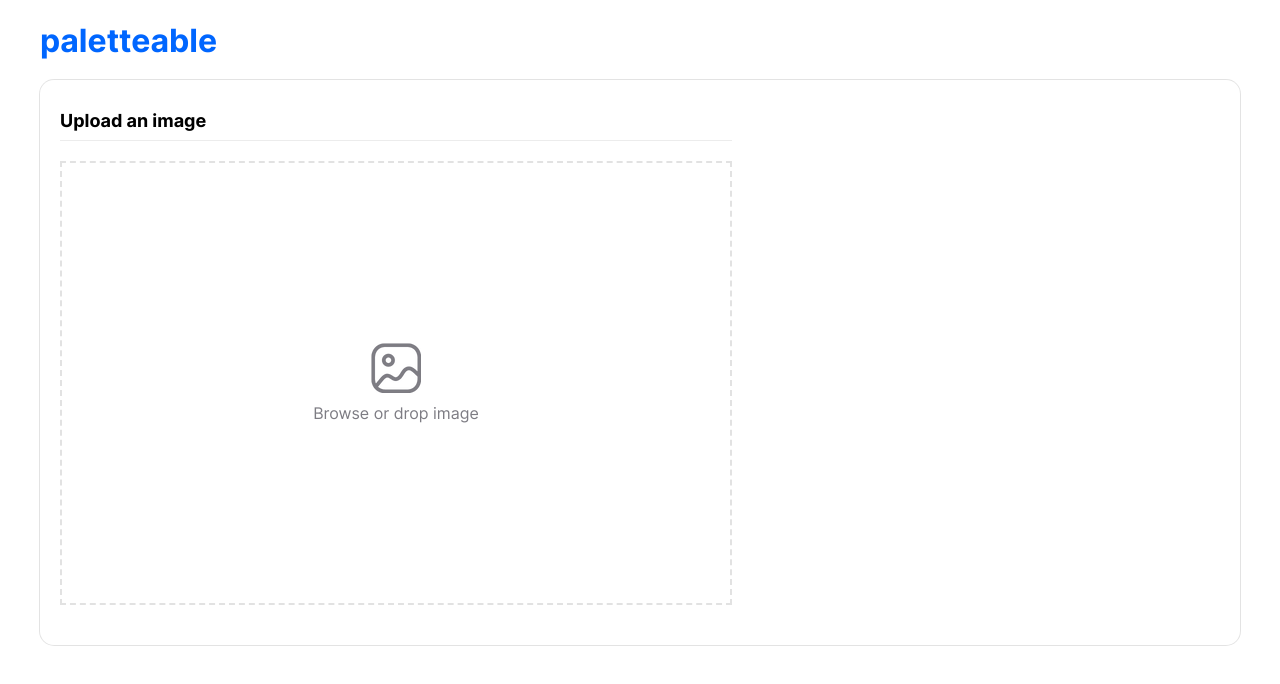
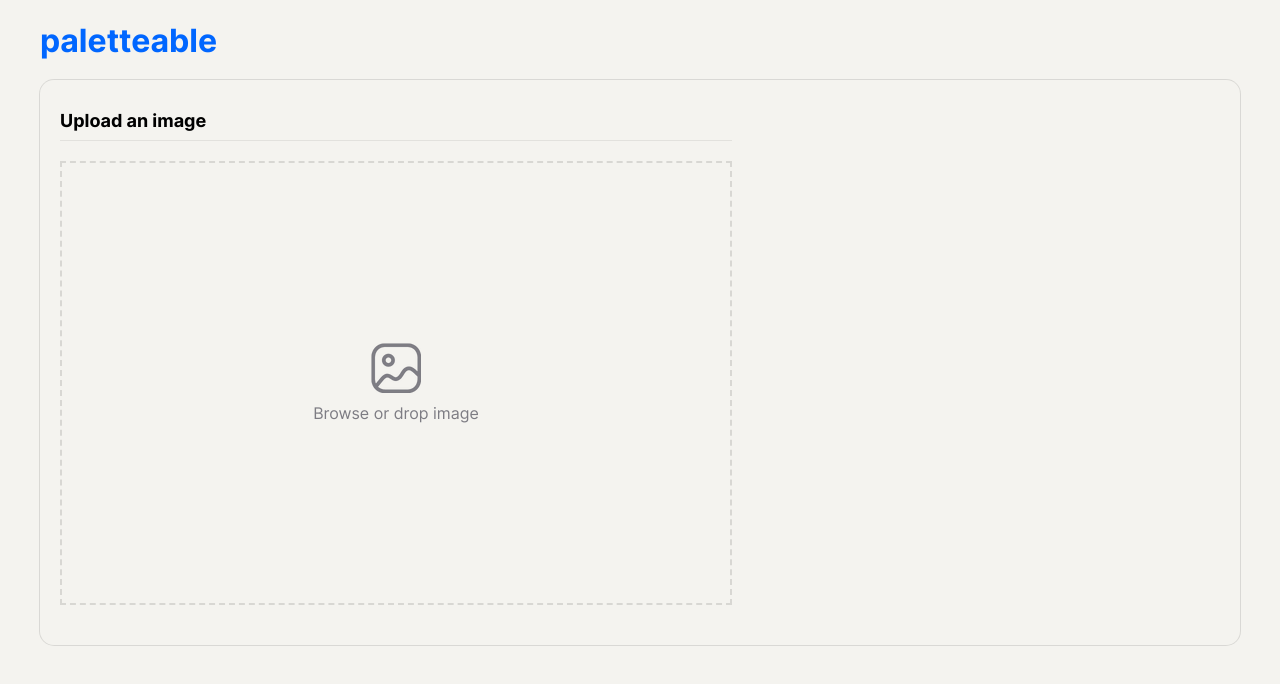
Before and after one commit to lalalovely/palettable, an Angular app: page / in a window 1280 px wide. Shown: the top 684 px of the page. Built offline with nearby package versions, Linux system fonts and the light colour scheme.

Commit message:
Change background

```diff
--- a/src/styles.scss
+++ b/src/styles.scss
@@ -73,6 +73,14 @@ $palettable-theme: mat.define-light-theme(
 html,
 body {
   height: 100%;
+  // background: url("./assets/images/background-img.jpg");
+  // width: 100%;
+  // background-repeat: repeat;
+  //background-color: #e9e9e9;
+  //background-color: #f4f3ef;
+
+  background-image: radial-gradient(#1ecbe1 0.5px, #f4f3ef 0.5px);
+  background-size: 10px 10px;
 }
 // body {
 //   margin: 0;
```
